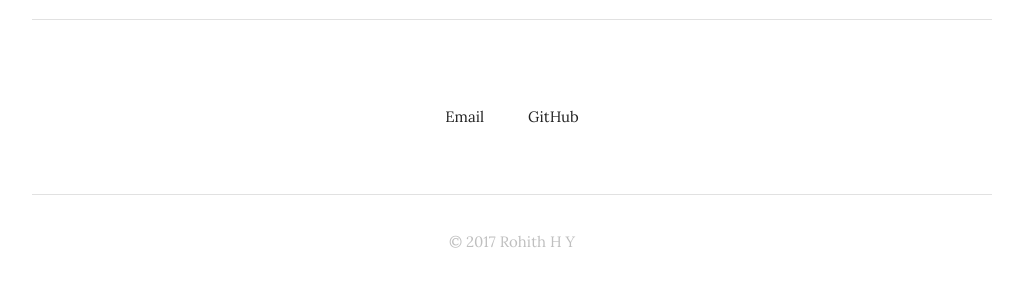
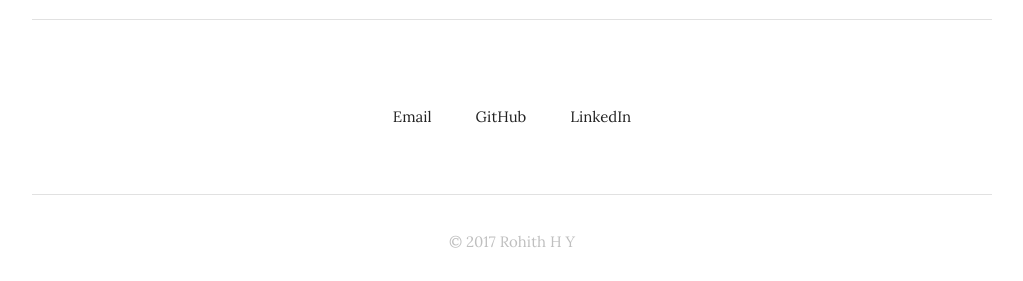
Before and after one commit to rohithh/rohithh.github.io, a Jekyll site: the page built from index.html, in a window 1280 px wide. Shown: the part 2002-2283 px from the top of the page, without its empty margins (128-1151 px from the left). Built offline with Jekyll 4.4.1, drawn with Linux system fonts in a browser that asks for light colours; the list of posts is cut into pages by our own code.

Commit message:
Update footer.html

```diff
--- a/_includes/footer.html
+++ b/_includes/footer.html
@@ -18,7 +18,7 @@
             {% if site.github_username %}
               <li><a href="https://github.com/{{ site.github_username }}">GitHub</a></li>
             {% endif %}
-            {% if site.linkedin_usename %}
+            {% if site.linkedin_username %}
               <li><a href="https://www.linkedin.com/in/{{ site.linkedin_username }}">LinkedIn</a></li>
             {% endif %}
             </ul>
```
